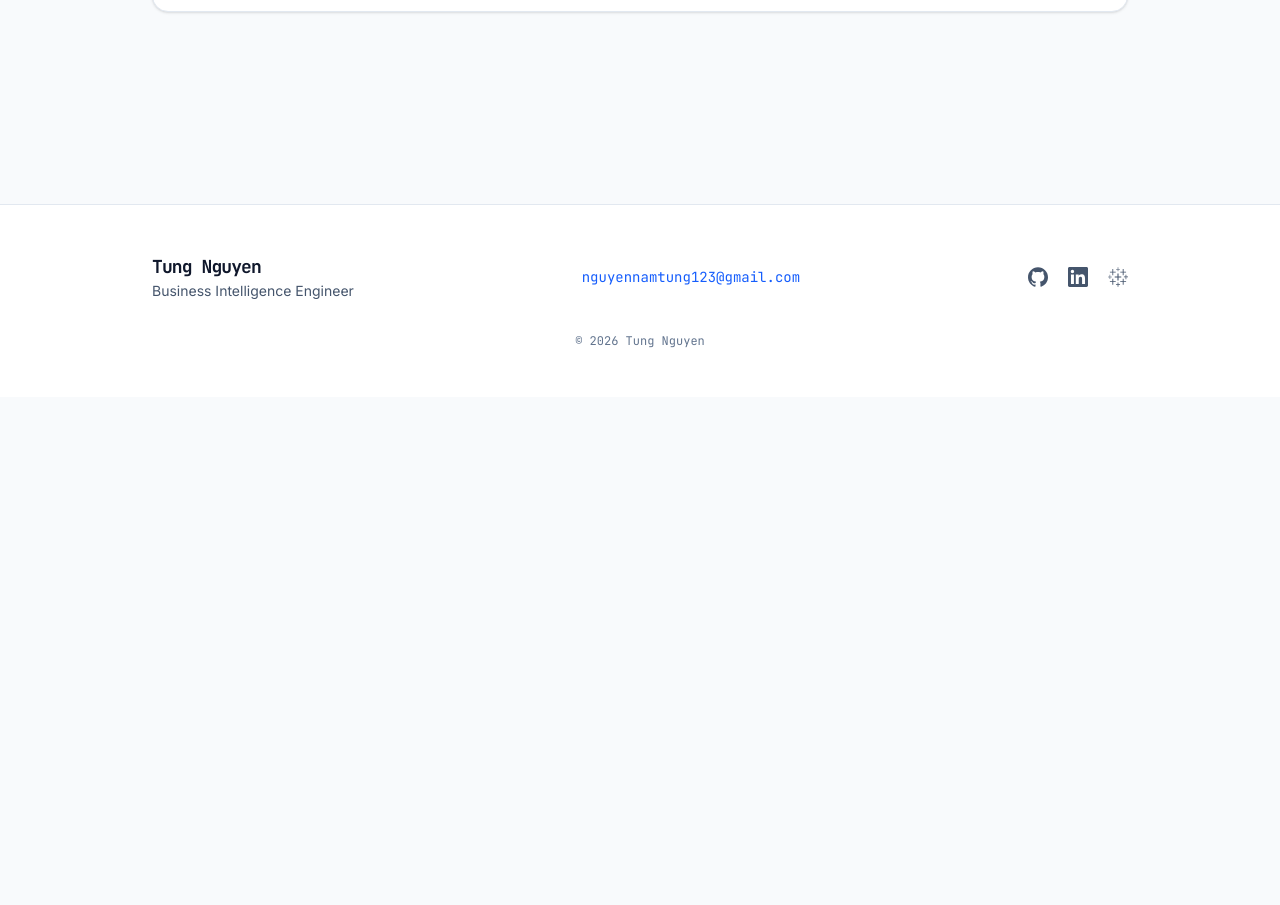
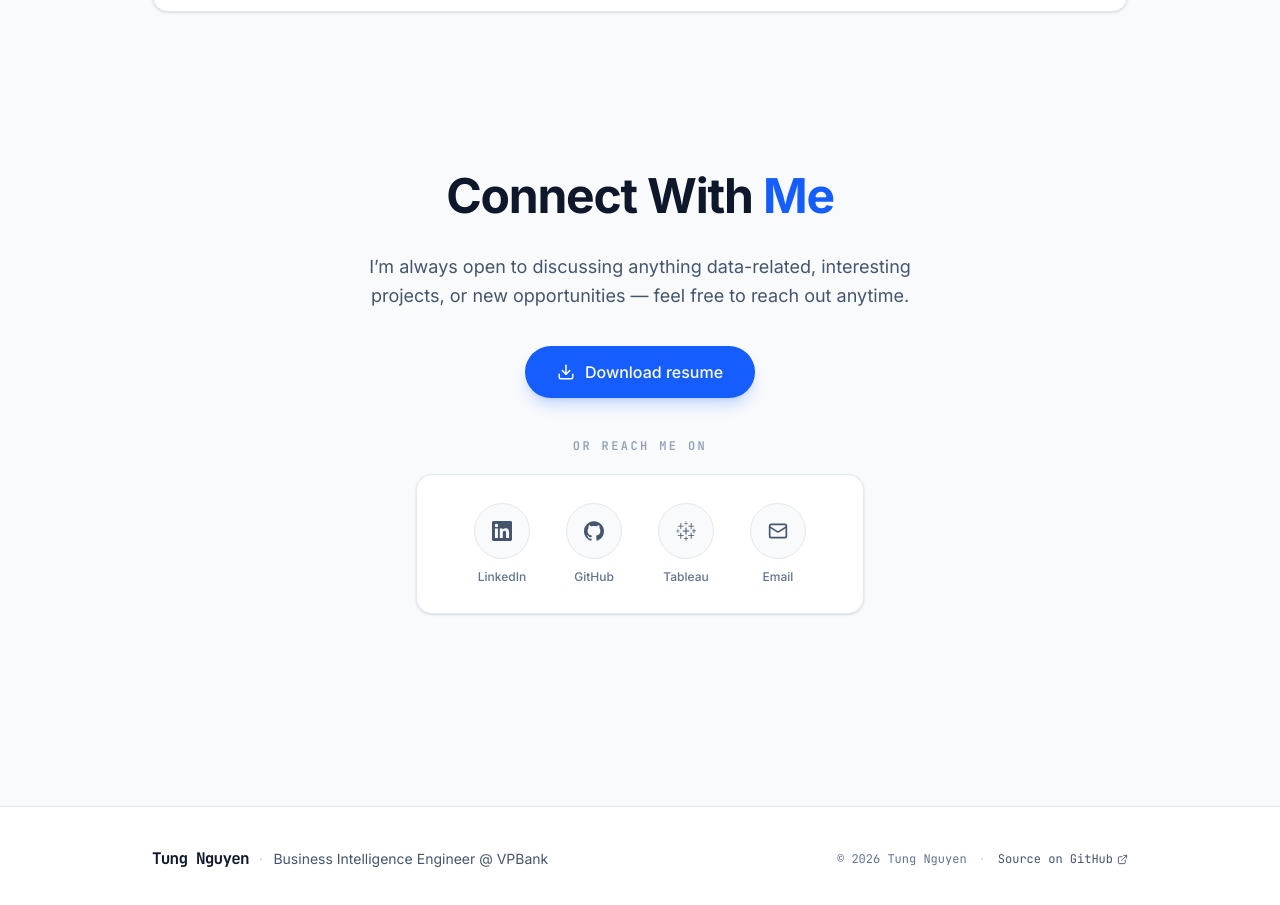
Before and after one commit to TungNamNguyen/personal-portfolio, a React (Vite) app: page / in a window 1280 px wide. Shown: the part 5898-6803 px from the top of the page. Before the commit the page ends 6295 px from the top, so only its background shows below. Built offline with nearby package versions, Linux system fonts and the light colour scheme.

Commit message:
Add Connect section and streamline Footer with GitHub source link

```diff
--- a/src/App.tsx
+++ b/src/App.tsx
@@ -6,6 +6,7 @@ import Recommendations from "./components/Recommendations";
 import Education from "./components/Education";
 import Projects from "./components/Projects";
 import Certifications from "./components/Certifications";
+import Connect from "./components/Connect";
 import Skills from "./components/Skills";
 import SectionHeading from "./components/SectionHeading";
 import BackToTop from "./components/BackToTop";
@@ -52,6 +53,7 @@ export default function App() {
         <Education />
         <Recommendations />
         <Certifications />
+        <Connect />
       </main>
       <Footer />
       <BackToTop />
--- /dev/null
+++ b/src/components/Connect.tsx
@@ -0,0 +1,140 @@
+import { useState } from "react";
+import { motion, useReducedMotion } from "motion/react";
+import { Download, LoaderCircle, Mail } from "lucide-react";
+import SiGithub from "~icons/simple-icons/github";
+import FaLinkedin from "~icons/simple-icons/linkedin";
+import SiTableau from "~icons/simple-icons/tableau";
+import { SITE } from "../constants";
+import { downloadResume } from "../resumeDownload";
+import { useLang } from "../i18n";
+
+const resumeFilename = SITE.resumeUrl.split("/").pop() || "resume.pdf";
+
+export default function Connect() {
+  const reduceMotion = useReducedMotion();
+  const { ui } = useLang();
+  const [preparing, setPreparing] = useState(false);
+
+  const onResumeClick = async (event: React.MouseEvent<HTMLAnchorElement>) => {
+    if (event.metaKey || event.ctrlKey || event.shiftKey || event.altKey) return;
+    event.preventDefault();
+    if (preparing) return;
+
+    setPreparing(true);
+    try {
+      await downloadResume(resumeFilename);
+    } catch {
+      window.location.href = SITE.resumeUrl;
+    } finally {
+      setPreparing(false);
+    }
+  };
+
+  const channels = [
+    {
+      label: "LinkedIn",
+      href: SITE.linkedin,
+      external: true,
+      icon: <FaLinkedin width={20} height={20} aria-hidden="true" />
+    },
+    {
+      label: "GitHub",
+      href: SITE.github,
+      external: true,
+      icon: <SiGithub width={20} height={20} aria-hidden="true" />
+    },
+    ...(SITE.tableau
+      ? [
+          {
+            label: "Tableau",
+            href: SITE.tableau,
+            external: true,
+            icon: <SiTableau width={20} height={20} aria-hidden="true" />
+          }
+        ]
+      : []),
+    ...(SITE.email
+      ? [
+          {
+            label: ui.email,
+            href: `mailto:${SITE.email}`,
+            external: false,
+            icon: <Mail size={20} aria-hidden="true" />
+          }
+        ]
+      : [])
+  ].filter((item) => item.href);
+
+  return (
+    <motion.section
+      id="connect"
+      initial={reduceMotion ? false : { opacity: 0, y: 20 }}
+      whileInView={{ opacity: 1, y: 0 }}
+      viewport={{ once: true, margin: "-80px" }}
+      transition={{ duration: reduceMotion ? 0 : 0.4 }}
+      className="pt-4 sm:pt-8 text-center"
+    >
+      <div className="max-w-2xl mx-auto space-y-6 sm:space-y-8">
+        <h2 className="text-3xl sm:text-5xl font-bold tracking-tight text-slate-900 dark:text-white">
+          {ui.connectPrefix}
+          <span className="text-blue-600 dark:text-blue-400">{ui.connectHighlight}</span>
+        </h2>
+
+        <p className="max-w-xl mx-auto text-base sm:text-lg leading-relaxed text-slate-600 dark:text-slate-400">
+          {ui.connectBody}
+        </p>
+
+        {SITE.resumeUrl && (
+          <div className="pt-1">
+            <motion.a
+              whileTap={reduceMotion ? undefined : { scale: 0.98 }}
+              href={SITE.resumeUrl}
+              download={resumeFilename}
+              type="application/pdf"
+              onClick={onResumeClick}
+              aria-busy={preparing}
+              aria-label={preparing ? ui.preparingResume : undefined}
+              className={`inline-flex items-center gap-2.5 rounded-full bg-blue-600 px-8 py-3.5 text-base font-medium text-white shadow-lg shadow-blue-600/20 transition-colors hover:bg-blue-500 focus:outline-none focus-visible:ring-2 focus-visible:ring-blue-500 focus-visible:ring-offset-2 dark:bg-blue-600 dark:hover:bg-blue-500 dark:focus-visible:ring-offset-slate-900 ${
+                preparing ? "cursor-wait" : ""
+              }`}
+            >
+              {preparing ? (
+                <LoaderCircle size={18} aria-hidden="true" className="animate-spin" />
+              ) : (
+                <Download size={18} aria-hidden="true" />
+              )}
+              {ui.downloadResume}
+            </motion.a>
+          </div>
+        )}
+
+        <div className="pt-2 space-y-5">
+          <p className="font-mono text-xs font-semibold uppercase tracking-[0.2em] text-slate-400 dark:text-slate-500">
+            {ui.orConnectVia}
+          </p>
+
+          <div className="mx-auto max-w-md rounded-2xl border border-slate-200/90 bg-white px-6 py-6 sm:px-10 sm:py-7 shadow-sm dark:border-slate-700/80 dark:bg-slate-800/60">
+            <div className="flex flex-wrap items-center justify-center gap-6 sm:gap-9">
+              {channels.map(({ label, href, external, icon }) => (
+                <a
+                  key={label}
+                  href={href}
+                  target={external ? "_blank" : undefined}
+                  rel={external ? "noreferrer" : undefined}
+                  className="group flex flex-col items-center gap-2.5 focus:outline-none"
+                >
+                  <span className="flex h-12 w-12 sm:h-14 sm:w-14 items-center justify-center rounded-full border border-slate-200 bg-slate-50 text-slate-600 transition-all duration-200 group-hover:-translate-y-1 group-hover:border-blue-300 group-hover:bg-blue-50 group-hover:text-blue-600 group-focus-visible:ring-2 group-focus-visible:ring-blue-500 dark:border-slate-700 dark:bg-slate-800 dark:text-slate-300 dark:group-hover:border-blue-500/50 dark:group-hover:bg-blue-950/60 dark:group-hover:text-blue-400">
+                    {icon}
+                  </span>
+                  <span className="text-xs font-medium text-slate-500 transition-colors group-hover:text-slate-900 dark:text-slate-400 dark:group-hover:text-white">
+                    {label}
+                  </span>
+                </a>
+              ))}
+            </div>
+          </div>
+        </div>
+      </div>
+    </motion.section>
+  );
+}
--- a/src/components/Footer.tsx
+++ b/src/components/Footer.tsx
@@ -1,80 +1,44 @@
-import SiGithub from "~icons/simple-icons/github";
-import FaLinkedin from "~icons/simple-icons/linkedin";
-import SiTableau from "~icons/simple-icons/tableau";
+import { ExternalLink } from "lucide-react";
 import { SITE } from "../constants";
 import { useLang } from "../i18n";
 
-const iconLink =
-  "rounded-sm hover:text-slate-900 dark:hover:text-white transition-colors focus:outline-none focus-visible:ring-2 focus-visible:ring-blue-500 focus-visible:ring-offset-2 dark:focus-visible:ring-offset-slate-900";
-
 export default function Footer() {
-  const { t } = useLang();
-  // Same reason as the hero: an { en: "", vi: "" } pair is truthy until resolved.
-  const openTo = t(SITE.openTo);
+  const { t, ui } = useLang();
 
   return (
-    <footer className="border-t border-slate-200 dark:border-slate-700 bg-white dark:bg-slate-900 py-10 sm:py-12 mt-20 sm:mt-24 transition-colors duration-300">
-      <div className="max-w-5xl mx-auto px-4 sm:px-6">
-        <div className="flex flex-col md:flex-row justify-between items-center gap-8">
-          <div className="text-center md:text-left">
-            <div className="font-mono font-bold text-lg tracking-tighter text-slate-900 dark:text-white">
-              {SITE.name}
-            </div>
-            <p className="text-sm text-slate-600 dark:text-slate-400">{t(SITE.role)}</p>
-          </div>
-
-          {/*
-            The closing call to action. `openTo` is a claim about Tung's own
-            availability, so it stays opt-in — the line simply does not render
-            until constants.tsx carries a string. The address is spelled out
-            rather than hidden behind an icon so it can be copied at a glance.
-          */}
-          <div className="flex flex-col items-center gap-1 text-center">
-            {openTo && (
-              <p className="text-sm font-medium text-slate-900 dark:text-white">{openTo}</p>
-            )}
-            <a
-              href={`mailto:${SITE.email}`}
-              className="rounded-sm font-mono text-sm text-blue-600 hover:underline focus:outline-none focus-visible:ring-2 focus-visible:ring-blue-500 focus-visible:ring-offset-2 dark:text-blue-400 dark:focus-visible:ring-offset-slate-900"
-            >
-              {SITE.email}
-            </a>
-          </div>
-
-          <div className="flex gap-5 text-slate-600 dark:text-slate-400">
-            <a
-              href={SITE.github}
-              target="_blank"
-              rel="noopener noreferrer"
-              className={iconLink}
-              aria-label="GitHub"
-            >
-              <SiGithub width={20} height={20} />
-            </a>
-            <a
-              href={SITE.linkedin}
-              target="_blank"
-              rel="noopener noreferrer"
-              className={iconLink}
-              aria-label="LinkedIn"
-            >
-              <FaLinkedin width={20} height={20} />
-            </a>
-            <a
-              href={SITE.tableau}
-              target="_blank"
-              rel="noopener noreferrer"
-              className={iconLink}
-              aria-label="Tableau Public"
-            >
-              <SiTableau width={20} height={20} />
-            </a>
-          </div>
+    <footer className="border-t border-slate-200 dark:border-slate-800 bg-white dark:bg-slate-900 py-8 sm:py-10 mt-20 sm:mt-24 transition-colors duration-300">
+      <div className="max-w-5xl mx-auto px-4 sm:px-6 flex flex-col sm:flex-row items-center justify-between gap-4">
+        <div className="flex flex-wrap items-center justify-center sm:justify-start gap-x-2.5 gap-y-1 text-center sm:text-left">
+          <span className="font-mono font-bold text-base tracking-tighter text-slate-900 dark:text-white">
+            {SITE.name}
+          </span>
+          <span aria-hidden="true" className="text-slate-300 dark:text-slate-700">
+            ·
+          </span>
+          <span className="text-sm text-slate-600 dark:text-slate-400">
+            {t(SITE.role)} @ {SITE.company}
+          </span>
         </div>
 
-        <p className="mt-8 text-center font-mono text-xs text-slate-500 dark:text-slate-500">
-          © {new Date().getFullYear()} {SITE.name}
-        </p>
+        <div className="flex flex-wrap items-center justify-center sm:justify-end gap-x-3 gap-y-1 font-mono text-xs text-slate-500 dark:text-slate-500">
+          <span>© {new Date().getFullYear()} {SITE.name}</span>
+          {SITE.repoUrl && (
+            <>
+              <span aria-hidden="true" className="text-slate-300 dark:text-slate-700">
+                ·
+              </span>
+              <a
+                href={SITE.repoUrl}
+                target="_blank"
+                rel="noreferrer"
+                className="inline-flex items-center gap-1 rounded-sm text-slate-600 hover:text-blue-600 hover:underline focus:outline-none focus-visible:ring-2 focus-visible:ring-blue-500 dark:text-slate-400 dark:hover:text-blue-400 transition-colors"
+              >
+                {ui.sourceOnGithub}
+                <ExternalLink size={11} aria-hidden="true" />
+              </a>
+            </>
+          )}
+        </div>
       </div>
     </footer>
   );
--- a/src/constants.tsx
+++ b/src/constants.tsx
@@ -54,7 +54,8 @@ export const SITE = {
    * hero button and the header link. Both stay hidden while it is empty, so the
    * site never ships a dead download.
    */
-  resumeUrl: "/TungNguyen_Resume.pdf"
+  resumeUrl: "/TungNguyen_Resume.pdf",
+  repoUrl: "https://github.com/TungNamNguyen/personal-portfolio"
 };
 
 /**
--- a/src/i18n.tsx
+++ b/src/i18n.tsx
@@ -57,7 +57,16 @@ export const UI = {
   darkMode: { en: "Dark mode", vi: "Chế độ tối" },
   openMenu: { en: "Open menu", vi: "Mở menu" },
   closeMenu: { en: "Close menu", vi: "Đóng menu" },
-  language: { en: "Language", vi: "Ngôn ngữ" }
+  language: { en: "Language", vi: "Ngôn ngữ" },
+  connectPrefix: { en: "Connect With ", vi: "Kết nối cùng " },
+  connectHighlight: { en: "Me", vi: "Tôi" },
+  connectBody: {
+    en: "I’m always open to discussing anything data-related, interesting projects, or new opportunities — feel free to reach out anytime.",
+    vi: "Tôi luôn sẵn sàng trao đổi về mọi chủ đề xoay quanh dữ liệu, các dự án thú vị hay những cơ hội hợp tác mới — đừng ngần ngại liên hệ bất cứ lúc nào."
+  },
+  orConnectVia: { en: "OR REACH ME ON", vi: "HOẶC LIÊN HỆ QUA" },
+  email: { en: "Email", vi: "Email" },
+  sourceOnGithub: { en: "Source on GitHub", vi: "Mã nguồn trên GitHub" }
 } satisfies Record<string, Localized>;
 
 type UiKey = keyof typeof UI;
```
